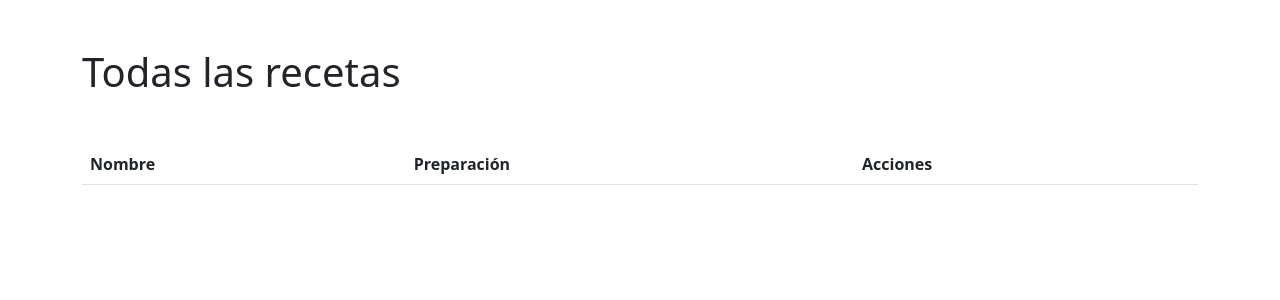
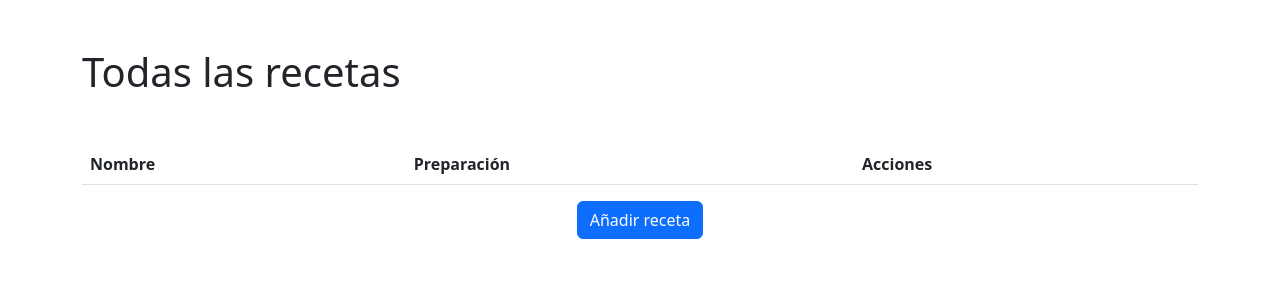
Before and after one commit to mariolopg/DAI-UGR, a Django app: page /recetas in a window 1280 px wide. Shown: the part 56-356 px from the top of the page. Run offline with Django 4.2, Linux system fonts and the light colour scheme; data that the repository does not hold is empty; some libraries are stand-ins or nearby versions.

Commit message:
endpoints add and delete receta

```diff
--- a/P3/recetas/templates/base.html
+++ b/P3/recetas/templates/base.html
@@ -6,6 +6,7 @@
     <title>Práctica 3</title>
     <link href="https://cdn.jsdelivr.net/npm/bootstrap@5.2.2/dist/css/bootstrap.min.css" rel="stylesheet" integrity="sha384-Zenh87qX5JnK2Jl0vWa8Ck2rdkQ2Bzep5IDxbcnCeuOxjzrPF/et3URy9Bv1WTRi" crossorigin="anonymous">
     <script src="https://ajax.googleapis.com/ajax/libs/jquery/3.6.0/jquery.min.js"></script>
+    <script src="https://kit.fontawesome.com/35f230cea2.js" crossorigin="anonymous"></script>
   </head>
   <body>
     <nav class="navbar navbar-expand-lg bg-light">
@@ -46,8 +47,9 @@
           $("td").toggleClass("text-white");
           $("nav").toggleClass("navbar-dark bg-dark");
         }
+      })
 
-        $("#selector").change(function(){
+      $("#selector").change(function(){
           $("body").toggleClass("bg-dark");
           $("body").toggleClass("text-white");
           $("a").toggleClass("text-white");
@@ -60,7 +62,7 @@
             type: 'post',
           });
         })
-      })
+
     </script>
   </body>
 </html>
--- a/P3/recetas/templates/detalle.html
+++ b/P3/recetas/templates/detalle.html
@@ -10,7 +10,7 @@
     <tr>
         <th scope="col">Ingrediente</th>
         <th scope="col">Cantidad</th>
-        <th scope="col">Unidades</th>
+        <th scope="col">Unidad</th>
     </tr>
     </thead>
     <tbody>
--- a/P3/recetas/templates/recetas.html
+++ b/P3/recetas/templates/recetas.html
@@ -17,20 +17,36 @@
                     <td>{{ receta.preparacion }}</td>
                     <td>
                         <button type="button" class="btn btn-secondary me-2">
-                            <svg xmlns="http://www.w3.org/2000/svg" width="16" height="16" fill="currentColor" class="bi bi-pencil" viewBox="0 0 16 16">
-                                <path d="M12.146.146a.5.5 0 0 1 .708 0l3 3a.5.5 0 0 1 0 .708l-10 10a.5.5 0 0 1-.168.11l-5 2a.5.5 0 0 1-.65-.65l2-5a.5.5 0 0 1 .11-.168l10-10zM11.207 2.5 13.5 4.793 14.793 3.5 12.5 1.207 11.207 2.5zm1.586 3L10.5 3.207 4 9.707V10h.5a.5.5 0 0 1 .5.5v.5h.5a.5.5 0 0 1 .5.5v.5h.293l6.5-6.5zm-9.761 5.175-.106.106-1.528 3.821 3.821-1.528.106-.106A.5.5 0 0 1 5 12.5V12h-.5a.5.5 0 0 1-.5-.5V11h-.5a.5.5 0 0 1-.468-.325z" />
-                            </svg>
+                          <i class="fa-solid fa-pen-to-square"></i>
                         </button>
-                        <button type="button" class="btn btn-danger me-2">
-                            <svg xmlns="http://www.w3.org/2000/svg" width="16" height="16" fill="currentColor" class="bi bi-trash" viewBox="0 0 16 16">
-                                <path d="M5.5 5.5A.5.5 0 0 1 6 6v6a.5.5 0 0 1-1 0V6a.5.5 0 0 1 .5-.5zm2.5 0a.5.5 0 0 1 .5.5v6a.5.5 0 0 1-1 0V6a.5.5 0 0 1 .5-.5zm3 .5a.5.5 0 0 0-1 0v6a.5.5 0 0 0 1 0V6z"/>
-                                <path fill-rule="evenodd" d="M14.5 3a1 1 0 0 1-1 1H13v9a2 2 0 0 1-2 2H5a2 2 0 0 1-2-2V4h-.5a1 1 0 0 1-1-1V2a1 1 0 0 1 1-1H6a1 1 0 0 1 1-1h2a1 1 0 0 1 1 1h3.5a1 1 0 0 1 1 1v1zM4.118 4 4 4.059V13a1 1 0 0 0 1 1h6a1 1 0 0 0 1-1V4.059L11.882 4H4.118zM2.5 3V2h11v1h-11z"/>
-                            </svg>
+                        <button type="button" class="btn btn-danger me-2" data-bs-toggle="modal" data-bs-target="#staticBackdrop-{{receta.id}}" >
+                          <i class="fa-solid fa-trash"></i>
                         </button>
                     </td>
                 </tr>
+
+                <!-- Modal borrar -->
+                <div class="modal fade" id="staticBackdrop-{{receta.id}}" data-bs-backdrop="static" data-bs-keyboard="false" tabindex="-1" aria-labelledby="staticBackdropLabel" aria-hidden="true">
+                  <div class="modal-dialog modal-dialog-centered">
+                    <div class="modal-content">
+                      <div class="modal-header">
+                        <h1 class="modal-title fs-5" id="staticBackdropLabel">¿Estás seguro de eliminar la receta: {{receta.nombre}}?</h1>
+                      </div>
+                      <div class="modal-footer">
+                        <button type="button" class="btn btn-secondary" data-bs-dismiss="modal">Cancelar</button>
+                        <a href="{% url 'recetas_delete' receta.id %}" class="btn btn-danger">Eliminar</a>
+                      </div>
+                    </div>
+                  </div>
+                </div>
+
             {% endfor %}
         </tbody>
     </table>
+    <div class="d-flex justify-content-sm-center">
+      <a class="m-auto" href="{% url 'add_receta' %}">
+        <button type="button" class="btn btn-primary">Añadir receta</button>
+      </a>
+    </div>
 
 {% endblock contenido %}
--- a/P3/recetas/urls.py
+++ b/P3/recetas/urls.py
@@ -9,5 +9,7 @@ urlpatterns = [
     path('busqueda', views.busqueda, name='busqueda'),
     path('detalle/<_id>', views.detalle, name='detalle'),
     path('darkmode', views.darkmode, name='darkmode'),
-    path('recetas', views.recetas, name='recetas')
+    path('recetas', views.recetas, name='recetas'),
+    path('recetas/new', views.add_receta, name='add_receta'),
+    path('recetas/delete/<_id>', views.recetas_delete, name='recetas_delete'),
 ] + static(settings.MEDIA_URL, document_root=settings.MEDIA_ROOT)
--- a/P3/recetas/views.py
+++ b/P3/recetas/views.py
@@ -5,7 +5,9 @@ from django.http import HttpResponse, JsonResponse
 
 # Create your views here.
 
-from django.shortcuts import  HttpResponse
+from django.shortcuts import  HttpResponse, redirect
+
+from .forms import RecetaForm, IngredienteForm, FotoForm
 
 from .models import Ingrediente, Receta, Foto
 
@@ -82,3 +84,33 @@ def recetas(request):
     }
 
     return render(request, 'recetas.html', context)
+
+@csrf_exempt
+def recetas_delete(request, _id):
+    Receta.objects.filter(id = _id).delete()
+    return redirect(request.META['HTTP_REFERER'])
+
+
+@csrf_exempt
+def add_receta(request):
+
+    if request.method == "POST":
+        formReceta = RecetaForm(request.POST)
+
+        if formReceta.is_valid():
+            post = formReceta.save()
+
+    mode = ''
+    if request.session.__contains__('dark_mode'):
+        mode = request.session.__getitem__('dark_mode')
+
+    formReceta = RecetaForm
+    formIngrediente = IngredienteForm
+
+    context = {
+        'formReceta': formReceta,
+        'formIngrediente': formIngrediente,
+        'modo': mode
+    }
+
+    return render(request, 'add_receta.html', context)
```
Also changed, not shown: P3/recetas/forms.py (added, +21 -0 lines), P3/recetas/templates/add_receta.html (added, +11 -0 lines), 1 other file.
